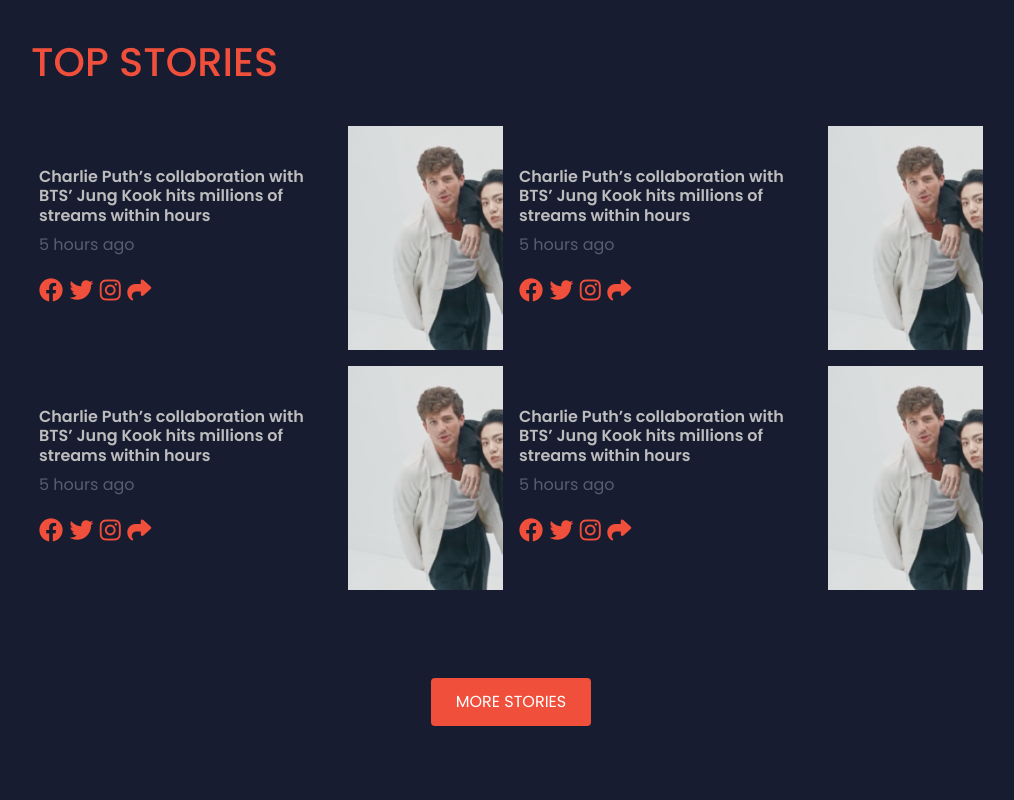
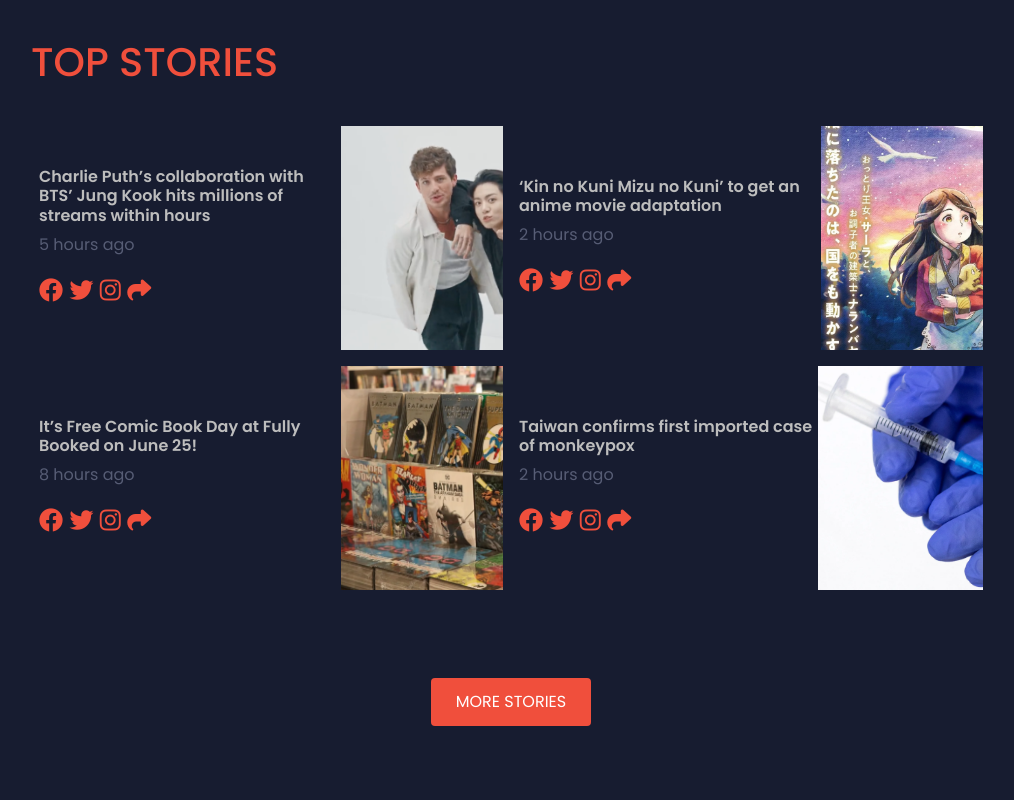
Before and after one commit to reydelshit/HCI-Final-Proj, a plain HTML site: page index.html in a window 1280 px wide. Shown: the part 940-1740 px from the top of the page, without its empty margins (129-1143 px from the left). Drawn offline with Linux system fonts and the light colour scheme.

Commit message:
some tweaks

```diff
--- a/index.html
+++ b/index.html
@@ -142,7 +142,7 @@
       <h1 style="margin-bottom: 2rem;">TOP STORIES</h1>
       <div class="d-flex justify-content-between" style="width: 100%;">
         <div class="d-flex justify-content-center align-items-center p-2" style="width: 40rem; height: 15rem; ">
-          <div style="margin-right: 1rem;">
+          <div style="margin-right: 1rem; width: 25rem;">
             <h2>Charlie Puth’s collaboration with BTS’ Jung Kook hits millions of streams within hours</h2>
             <span style="color: #575d75;">5 hours ago</span>
             <div class="mt-3 iconss" style="font-size: 1.5rem; color:#f04f3c; cursor: pointer;">
@@ -152,14 +152,14 @@
               <i class="fa-solid fa-share"></i>
             </div>
           </div>
-          <div style="width: 80%; height: 100%;">
+          <div style="width: 50%; height: 100%;">
             <img style="width: 100%; height: 100%; object-fit: cover; object-position: 2px;" src="./assets/charlie.webp" alt="charlie">
           </div>
         </div>
         <div class="d-flex justify-content-center align-items-center p-2" style="width: 40rem; height: 15rem;">
-          <div style="margin-right: 1rem;">
-            <h2>Charlie Puth’s collaboration with BTS’ Jung Kook hits millions of streams within hours</h2>
-            <span style="color: #575d75;">5 hours ago</span>
+          <div style="margin-right: 1rem; width: 25rem;">
+            <h2>‘Kin no Kuni Mizu no Kuni’ to get an anime movie adaptation</h2>
+            <span style="color: #575d75;">2 hours ago</span>
             <div class="mt-3 iconss" style="font-size: 1.5rem; color:#f04f3c; cursor: pointer;">
               <i class="fa-brands fa-facebook"></i>
               <i class="fa-brands fa-twitter"></i>
@@ -167,16 +167,17 @@
               <i class="fa-solid fa-share"></i>
             </div>
           </div>
-          <div style="width: 80%; height: 100%;">
-            <img style="width: 100%; height: 100%; object-fit: cover; object-position: 2px;" src="./assets/charlie.webp" alt="charlie">
+          <div style="width: 50%; height: 100%;">
+            <img style="width: 100%; height: 100%; object-fit: cover; object-position: 2px;" src="./assets/anime.webp" alt="charlie">
           </div>
         </div>
       </div>
       <div class="d-flex justify-content-between" style="width: 100%;">
         <div class="d-flex justify-content-center align-items-center p-2" style="width: 40rem; height: 15rem; ">
-          <div style="margin-right: 1rem;">
-            <h2>Charlie Puth’s collaboration with BTS’ Jung Kook hits millions of streams within hours</h2>
-            <span style="color: #575d75;">5 hours ago</span>
+          <div style="margin-right: 1rem; width: 25rem;">
+            <h2>
+              It’s Free Comic Book Day at Fully Booked on June 25!</h2>
+            <span style="color: #575d75;">8 hours ago</span>
             <div class="mt-3 iconss" style="font-size: 1.5rem; color:#f04f3c; cursor: pointer;">
               <i class="fa-brands fa-facebook"></i>
               <i class="fa-brands fa-twitter"></i>
@@ -184,14 +185,14 @@
               <i class="fa-solid fa-share"></i>
             </div>
           </div>
-          <div style="width: 80%; height: 100%;">
-            <img style="width: 100%; height: 100%; object-fit: cover; object-position: 2px;" src="./assets/charlie.webp" alt="charlie">
+          <div style="width: 50%; height: 100%;">
+            <img style="width: 100%; height: 100%; object-fit: cover; object-position: 2px;" src="./assets/comic.webp" alt="charlie">
           </div>
         </div>
         <div class="d-flex justify-content-center align-items-center p-2" style="width: 40rem; height: 15rem; ">
-          <div style="margin-right: 1rem;">
-            <h2>Charlie Puth’s collaboration with BTS’ Jung Kook hits millions of streams within hours</h2>
-            <span style="color: #575d75;">5 hours ago</span>
+          <div style="margin-right: 1rem width: 25rem;;">
+            <h2>Taiwan confirms first imported case of monkeypox</h2>
+            <span style="color: #575d75;">2 hours ago</span>
             <div class="mt-3 iconss" style="font-size: 1.5rem; color:#f04f3c; cursor: pointer;">
               <i class="fa-brands fa-facebook"></i>
               <i class="fa-brands fa-twitter"></i>
@@ -199,8 +200,8 @@
               <i class="fa-solid fa-share"></i>
             </div>
           </div>
-          <div style="width: 80%; height: 100%;">
-            <img style="width: 100%; height: 100%; object-fit: cover; object-position: 2px;" src="./assets/charlie.webp" alt="charlie">
+          <div style="width: 50%; height: 100%;">
+            <img style="width: 100%; height: 100%; object-fit: cover; object-position: 2px;" src="./assets/monkey.webp" alt="charlie">
           </div>
         </div>
       </div>
@@ -254,12 +255,12 @@
 
       <div class="d-flex justify-content-center align-items-center p-2 mt-5" style="width: 80%; height: 15rem;">
         <div style="width: 60%; height: 100%; margin-right: 2rem;">
-          <img style="width: 100%; height: 100%; object-fit: cover; object-position: 2px;" src="./assets/usb.jpg" alt="charlie">
+          <img style="width: 100%; height: 100%; object-fit: cover; object-position: 2px;" src="./assets/boat.jpg" alt="charlie">
         </div>
         <div style="margin-right: 1rem;">
-          <h2 style="font-size: 2rem !important;">Man loses USB flash drive with data on entire city's residents after night out</h2>
-          <p>The unnamed worker lost a USB flash drive containing the personal details of every resident of the city of Amagasaki, northwest of Osaka, after going for drinks....</p>
-          <span style="color: #575d75;">5 hours ago</span>
+          <h2 style="font-size: 2rem !important;">Owners of Jumbo Floating Restaurant backtrack on sinking claims as authorities investigate</h2>
+          <p>he owners of an iconic Hong Kong floating restaurant that made headlines around the world after reports emerged it had sunk at sea, appeared Thursday to walk-back earlier claims it was beyond salvageable...</p>
+          <span style="color: #575d75;">30 MINS AGO</span>
           <div class="mt-3 iconss" style="font-size: 2rem; color:#f04f3c; cursor: pointer;">
             <i class="fa-brands fa-facebook"></i>
             <i class="fa-brands fa-twitter"></i>
@@ -274,8 +275,8 @@
 
       <div class="d-flex justify-content-center align-items-center p-2 mt-5" style="width: 80%; height: 15rem;">
         <div style="margin-right: 1rem;">
-          <h2 style="font-size: 2rem !important;">Man loses USB flash drive with data on entire city's residents after night out</h2>
-          <p>The unnamed worker lost a USB flash drive containing the personal details of every resident of the city of Amagasaki, northwest of Osaka, after going for drinks....</p>
+          <h2 style="font-size: 2rem !important;">ICC prosecutor wants to resume probe in Duterte drug war</h2>
+          <p>This means Prosecutor Khan has determined that there have been no genuine investigations by Philippine authorities. Resumption needs permission from the chamber. ..</p>
           <span style="color: #575d75;">5 hours ago</span>
           <div class="mt-3 iconss" style="font-size: 2rem; color:#f04f3c; cursor: pointer;">
             <i class="fa-brands fa-facebook"></i>
@@ -285,19 +286,19 @@
           </div>
         </div>
         <div style="width: 60%; height: 100%;">
-          <img style="width: 100%; height: 100%; object-fit: cover; object-position: 2px;" src="./assets/usb.jpg" alt="charlie">
+          <img style="width: 100%; height: 100%; object-fit: cover; object-position: 2px;" src="./assets/khan.webp" alt="charlie">
         </div>
       </div>
 
       <!-- 4  -->
       <div class="d-flex justify-content-center align-items-center p-2 mt-5" style="width: 80%; height: 15rem;">
         <div style="width: 60%; height: 100%; margin-right: 2rem;">
-          <img style="width: 100%; height: 100%; object-fit: cover; object-position: 2px;" src="./assets/usb.jpg" alt="charlie">
+          <img style="width: 100%; height: 100%; object-fit: cover; object-position: 2px;" src="./assets/abort.webp" alt="charlie">
         </div>
         <div style="margin-right: 1rem;">
-          <h2 style="font-size: 2rem !important;">Man loses USB flash drive with data on entire city's residents after night out</h2>
-          <p>The unnamed worker lost a USB flash drive containing the personal details of every resident of the city of Amagasaki, northwest of Osaka, after going for drinks....</p>
-          <span style="color: #575d75;">5 hours ago</span>
+          <h2 style="font-size: 2rem !important;">US Supreme Court overturns abortion rights landmark</h2>
+          <p>The US justices held that the Roe v. Wade decision that allowed abortions performed before a fetus would be viable outside the womb was wrongly decided because the US Constitution makes no specific mention of abortion rights..</p>
+          <span style="color: #575d75;">16 hours ago</span>
           <div class="mt-3 iconss" style="font-size: 2rem; color:#f04f3c; cursor: pointer;">
             <i class="fa-brands fa-facebook"></i>
             <i class="fa-brands fa-twitter"></i>
```
